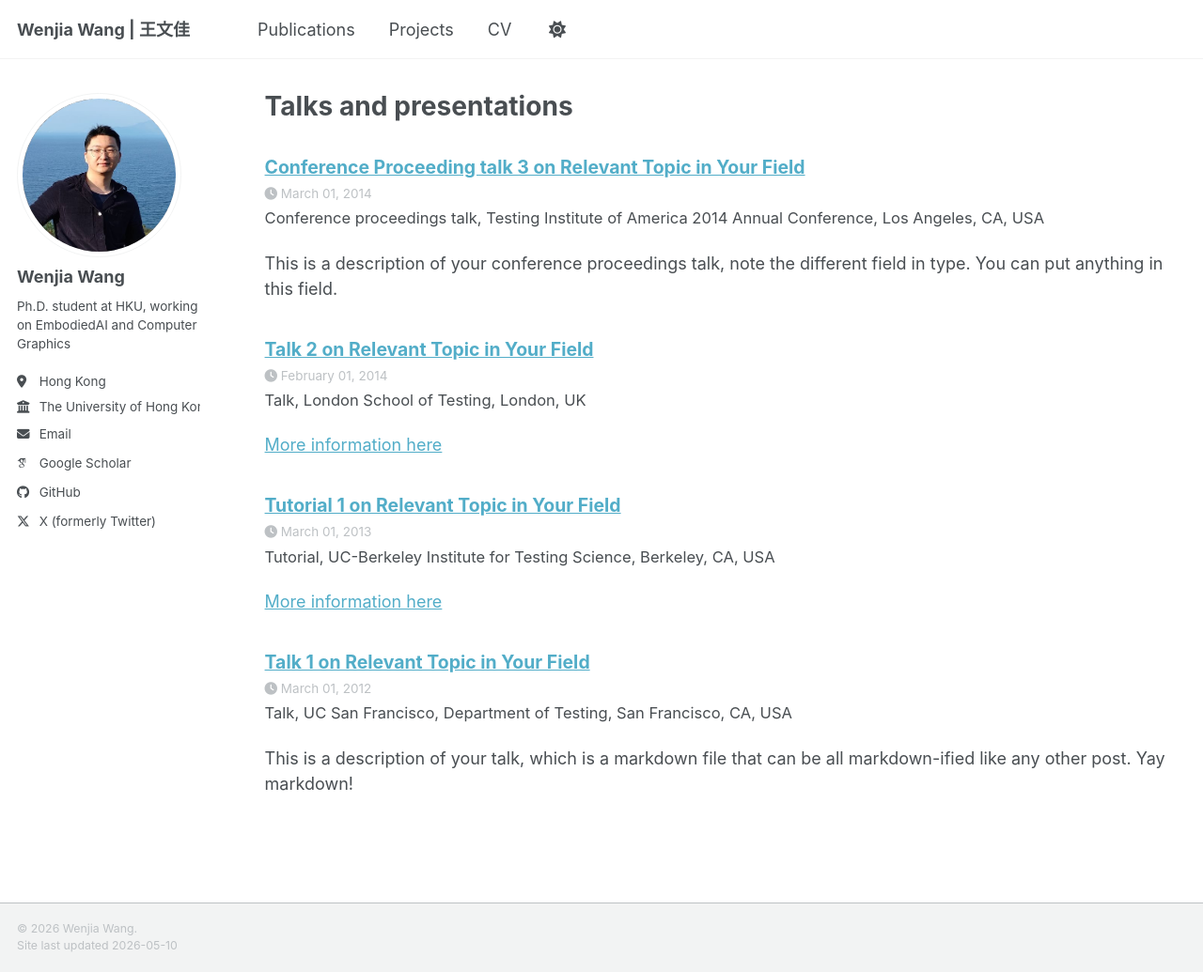
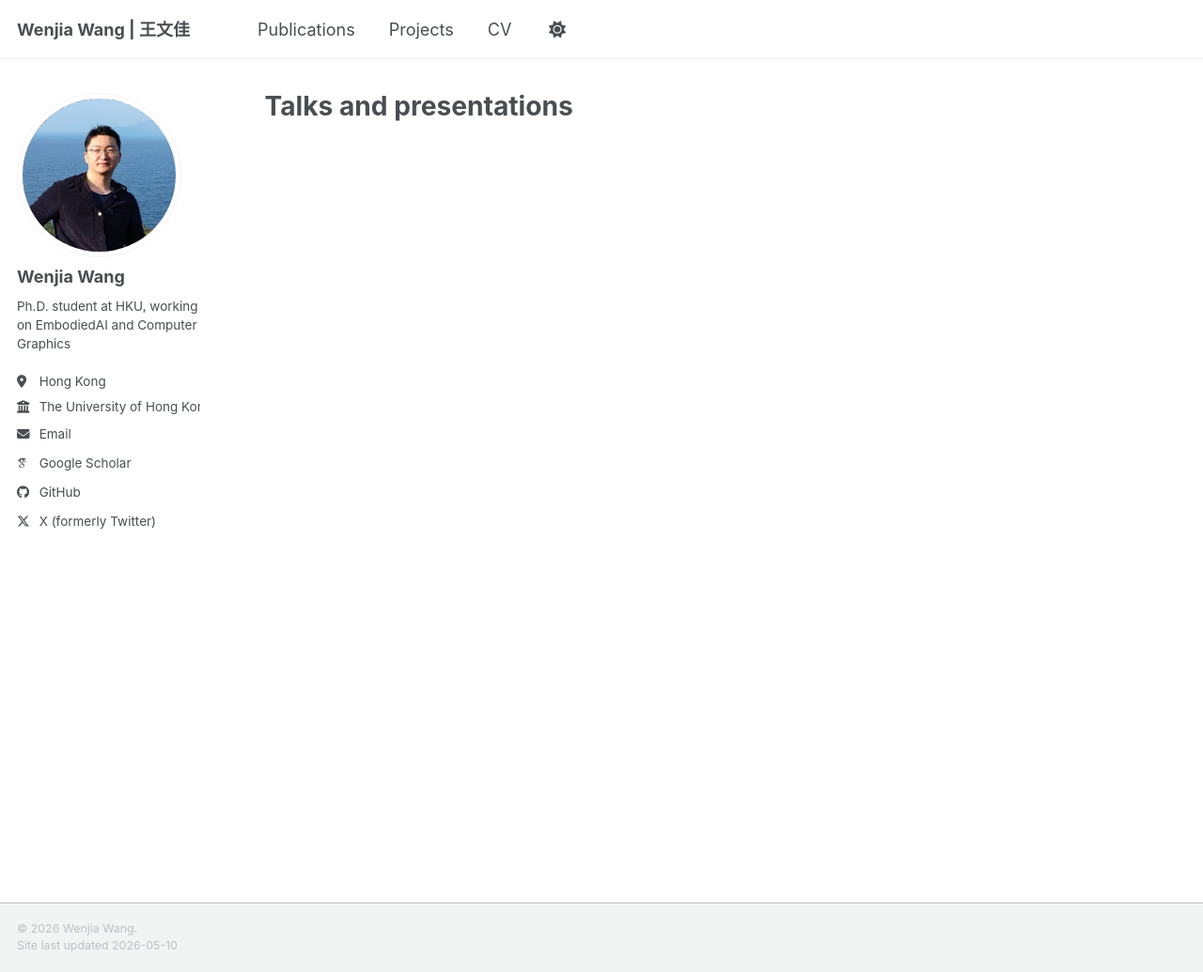
Before and after one commit to WenjiaWang0312/WenjiaWang0312.github.io, a Jekyll site: the page built from _pages/talks.html, in a window 1280 px wide and 1035 px high. Shown: the whole window at 94% size. Built offline with Jekyll 4.4.1, drawn with Linux system fonts in a browser that asks for light colours; some web fonts are replaced; a script bundle is joined from its source files by our own code; library files that are not in the unit come from our copies.

Commit message:
Add TechBeat talk to homepage and news, remove talk detail pages

```diff
--- a/_config.yml
+++ b/_config.yml
@@ -231,7 +231,7 @@
     output: true
     permalink: /:collection/:path/
   talks:
-    output: true
+    output: false
     permalink: /:collection/:path/
 
 
--- a/_talks/2012-03-01-talk-1.md
+++ /dev/null
@@ -1,11 +0,0 @@
----
-title: "Talk 1 on Relevant Topic in Your Field"
-collection: talks
-type: "Talk"
-permalink: /talks/2012-03-01-talk-1
-venue: "UC San Francisco, Department of Testing"
-date: 2012-03-01
-location: "San Francisco, CA, USA"
----
-
-This is a description of your talk, which is a markdown file that can be all markdown-ified like any other post. Yay markdown!
--- a/_talks/2013-03-01-tutorial-1.md
+++ /dev/null
@@ -1,13 +0,0 @@
----
-title: "Tutorial 1 on Relevant Topic in Your Field"
-collection: talks
-type: "Tutorial"
-permalink: /talks/2013-03-01-tutorial-1
-venue: "UC-Berkeley Institute for Testing Science"
-date: 2013-03-01
-location: "Berkeley, CA, USA"
----
-
-[More information here](http://exampleurl.com)
-
-This is a description of your tutorial, note the different field in type. This is a markdown files that can be all markdown-ified like any other post. Yay markdown!
--- a/_talks/2014-02-01-talk-2.md
+++ /dev/null
@@ -1,13 +0,0 @@
----
-title: "Talk 2 on Relevant Topic in Your Field"
-collection: talks
-type: "Talk"
-permalink: /talks/2014-02-01-talk-2
-venue: "London School of Testing"
-date: 2014-02-01
-location: "London, UK"
----
-
-[More information here](http://example2.com)
-
-This is a description of your talk, which is a markdown files that can be all markdown-ified like any other post. Yay markdown!
--- a/_talks/2014-03-01-talk-3.md
+++ /dev/null
@@ -1,11 +0,0 @@
----
-title: "Conference Proceeding talk 3 on Relevant Topic in Your Field"
-collection: talks
-type: "Conference proceedings talk"
-permalink: /talks/2014-03-01-talk-3
-venue: "Testing Institute of America 2014 Annual Conference"
-date: 2014-03-01
-location: "Los Angeles, CA, USA"
----
-
-This is a description of your conference proceedings talk, note the different field in type. You can put anything in this field.
```
Also changed, not shown: _pages/about.md (+8 -0 lines), _pages/news.md (+1 -0 lines).
